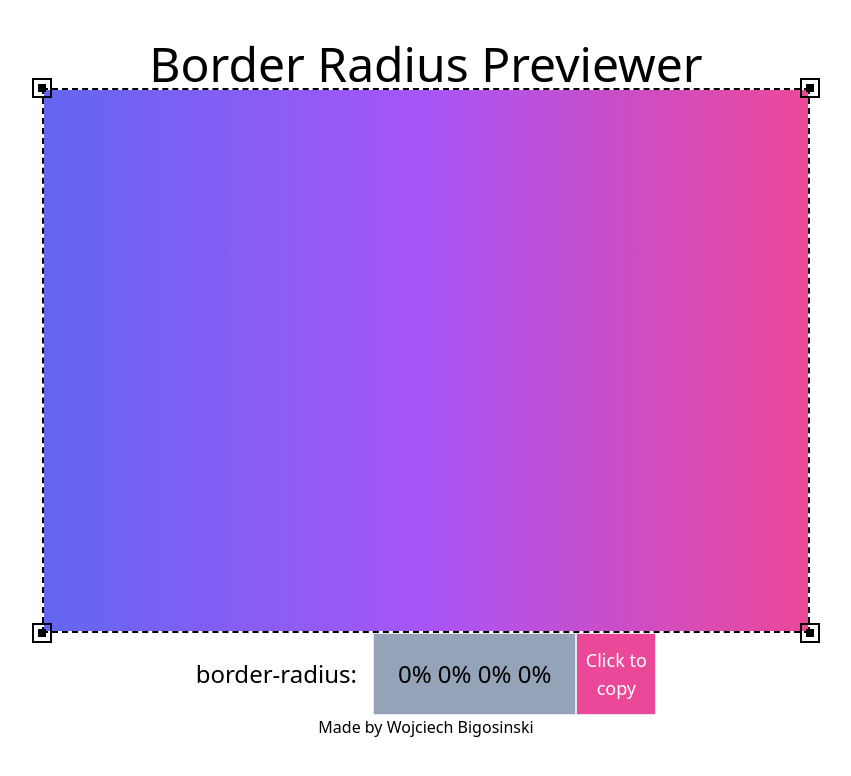
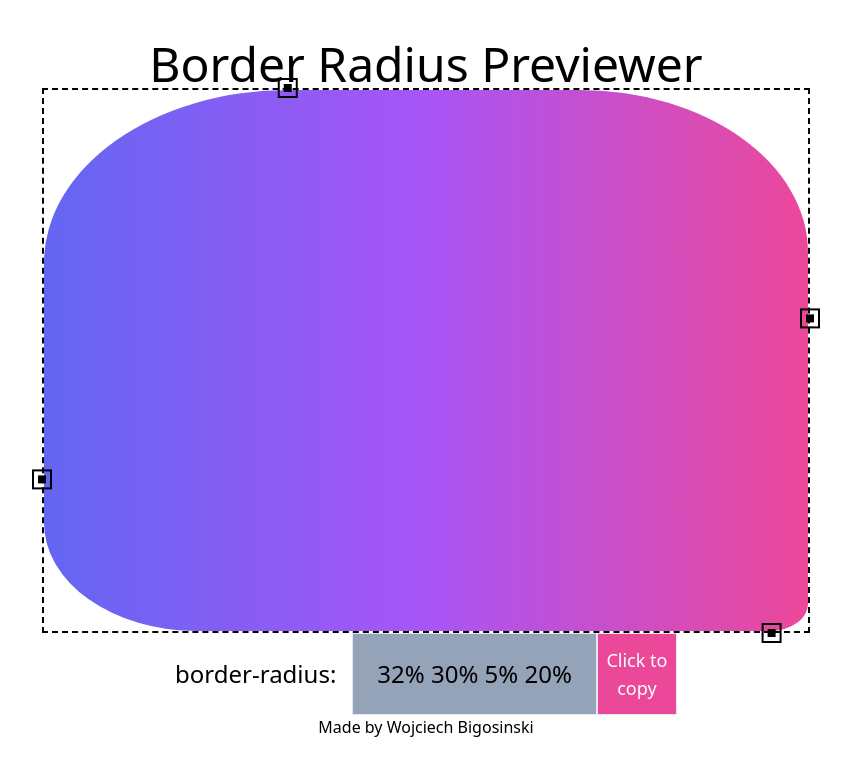
Before and after one commit to wojciech-bigosinski/border-radius-previewer, a React app: page / in a window 1280 px wide. Shown: the top 776 px of the page, without its empty margins (214-1065 px from the left). Built offline with nearby package versions, Linux system fonts and the light colour scheme.

Commit message:
starting position

```diff
--- a/src/components/picker.tsx
+++ b/src/components/picker.tsx
@@ -18,21 +18,25 @@ export const Picker: React.FC<ModalProps> = ({ rect, axis, position, borderRadiu
     useEffect(() => {
         if (position[0] === rect["x"] && position[1] === rect["y"]) {
             setBounds({ left: 0, right: rect["width"], top: 0, bottom: 0 });
+            setDragPosition({ x: (borderRadius.top * rect["width"])/100, y: 0 })
         }
         else if (position[0] === (rect["x"] + rect['width']) && position[1] === rect["y"]) {
             setBounds({ left: 0, right: 0, top: 0, bottom: rect["height"] });
+            setDragPosition({ x: 0, y: (borderRadius.right * rect["height"])/100 })
         }
         else if (position[0] === (rect["x"]) && position[1] === (rect["y"] + rect['height'])) {
             setBounds({ left: 0, right: 0, top: -rect["width"], bottom: 0 });
+            setDragPosition({ x: 0, y: -(borderRadius.left * rect["height"])/100 })
         }
         else if (position[0] === (rect["x"] + rect['width']) && position[1] === (rect["y"] + rect['height'])) {
             setBounds({ left: -rect["width"], right: 0, top: 0, bottom: 0 });
+            setDragPosition({ x: -(borderRadius.bottom * rect["height"])/100, y: 0 })
         }
-    }, [axis, position]);
+    }, []);
+
 
     const onControlledDrag = (e, newPosition) => {
         setDragPosition(newPosition);
-        console.log(newPosition)
         if (position[0] === rect["x"] && position[1] === rect["y"]) {
             setBorderRadius({
                 ...borderRadius,
--- a/src/index.tsx
+++ b/src/index.tsx
@@ -6,10 +6,10 @@ import './index.css';
 
 const App: React.FC = () => {
     const [borderRadius, setBorderRadius] = useState({
-        "top": 0,
-        "right": 0,
-        "bottom": 0,
-        "left": 0
+        "top": 32,
+        "right": 30,
+        "bottom": 5,
+        "left": 20
     })
     const [value, setValue] = useState('border-radius: 0% 0% 0% 0%');
     const [copied, setCopied] = useState(false);
```
